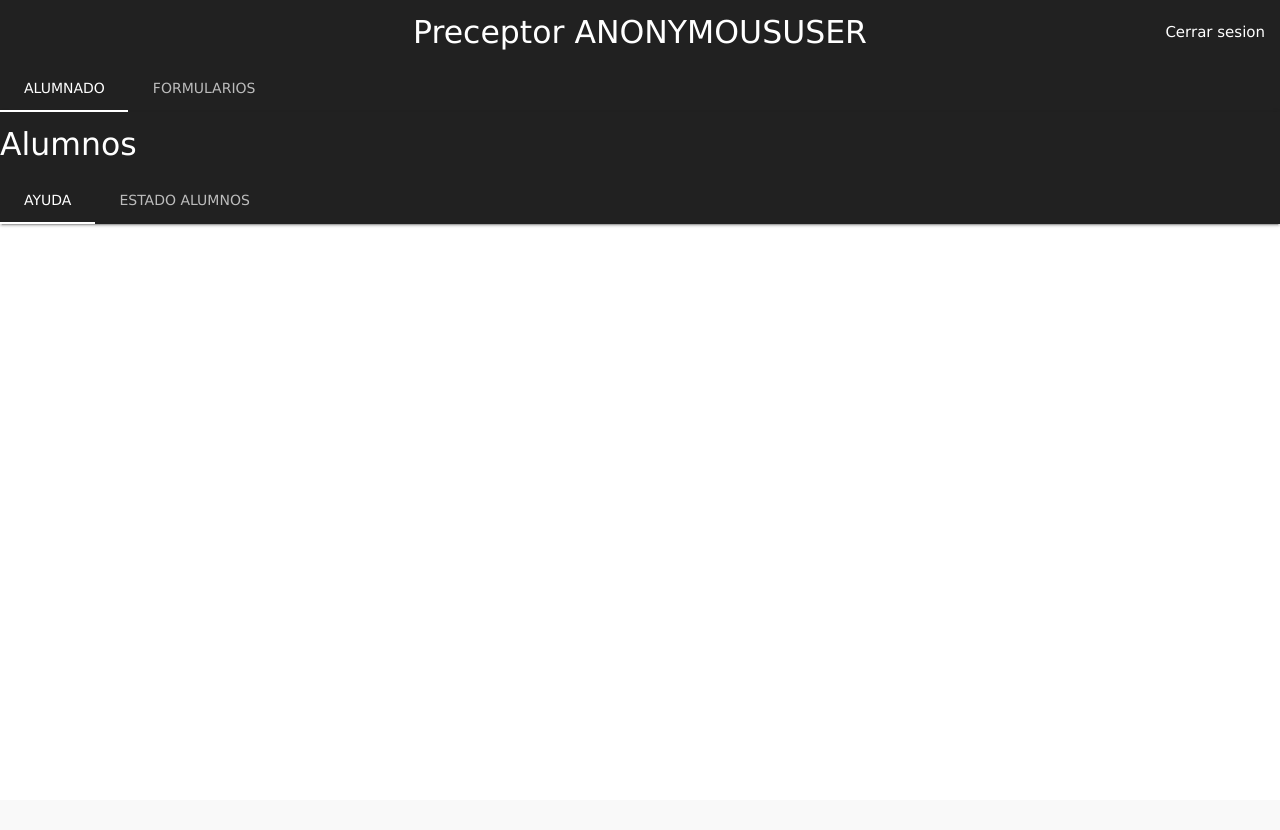
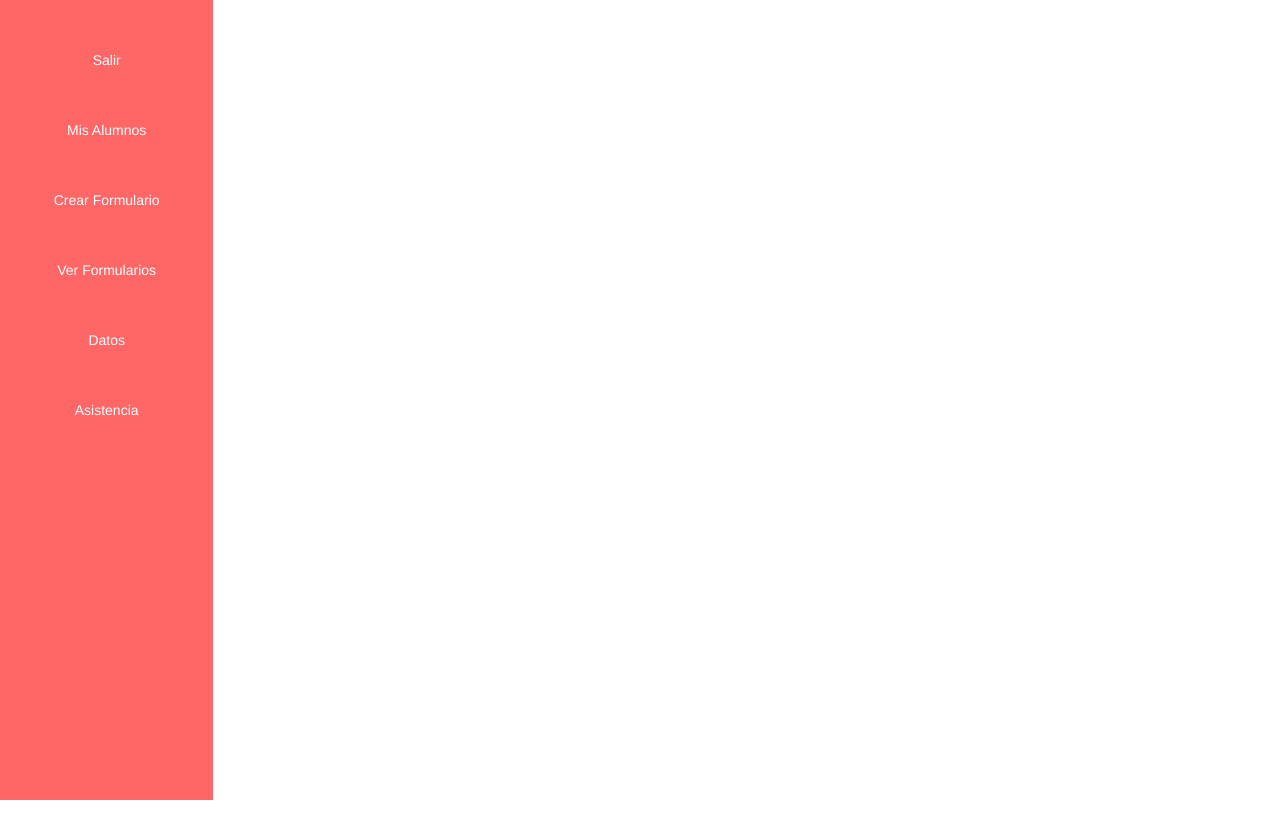
Before and after one commit to emilioalvarez7/ADI_6toC, a Django app: template adi/templates/preceptor/index.html in a window 1280 px wide. Before the commit the page ends 227 px from the top, so only its background shows below. Run offline with Django 3.2, Linux system fonts and the light colour scheme; the template is opened without the code that fills it, so the values that code supplies are empty; a map, chart or similar area stays blank; some libraries are stand-ins or nearby versions.

Commit message:
Deleted index.html and renamed index2 to index

```diff
--- a/adi/templates/preceptor/index.html
+++ b/adi/templates/preceptor/index.html
@@ -1,115 +1,169 @@
 <!DOCTYPE html>
-  {% load static %}
-  <html>
+
+<html lang="en">
     <head>
+        <title>Preceptor</title>
+        <meta charset="utf-8">
+        <meta name="viewport" content="width=device-width, initial-scale=1">
+        <link rel="stylesheet" href="https://maxcdn.bootstrapcdn.com/bootstrap/3.3.7/css/bootstrap.min.css">
+        <script src="https://ajax.googleapis.com/ajax/libs/jquery/3.2.1/jquery.min.js"></script>
+        <script src="https://maxcdn.bootstrapcdn.com/bootstrap/3.3.7/js/bootstrap.min.js"></script>
+        <link href="https://fonts.googleapis.com/icon?family=Material+Icons" rel="stylesheet">
+        <script src="https://cdnjs.cloudflare.com/ajax/libs/Chart.js/2.7.0/Chart.min.js"></script>
         <style>
-        division{
-            display: block;
-            height: 1px;
-            border: 0;
-            border-top: 1px solid #FFFF00;
-            margin: 1em 0;
-            padding: 0;
+
+            .navbar {
+                margin-bottom: 0;
+                border-radius: 0;
+                height: 100%;
+                background-color: #ff6666;
+                border-color: #ff6666;
+                padding:20px !important;
             }
-        select option {
-            margin:40px
+
+            #toast{
+                  position:fixed;
+                  top:10;
+                  left:90%;
+                  transform:translate(-50%);
+                  background-color:#80ff80;
+                  color:#fff;
+                  padding:16px;
+                  border-radius:4px;
+                  text-align:center;
+                  z-index:1;
+                  box-shadow:0 0 20px rgba(0,0,0,0.3);
+                  visibility:visible;
+                  opacity:0;
             }
+
+            #toast.show{
+              visibility:visible;
+              animation:fadeInOut 3s;
+            }
+
+            @keyframes fadeInOut{
+              5%,95%{opacity:1;top:50px}
+              15%,85%{opacity:1;top:30px}
+            }
+
+             body {
+                background-color: #ffffff;
+            }
+
+            a:link, a:visited {
+                color: #ffffff;
+                text-decoration:none;
+            }
+
+            a:link:active, a:visited:active {
+                color: #ffffff;
+            }
+
+            .row.content {
+                height: 800px
+            }
+
+            .sidenav {
+                padding-top: 10px;
+                background-color: #ff6666;
+                height: 100%;
+            }
+            @media screen and (max-width: 767px) {
+            .sidenav {
+              height: auto;
+              padding: 1px;
+            }
+            .row.content {height:auto;}
+
+            .center{
+                float: left;
+                width: 33.3%;
+                text-align: center;
+            }
+
+            #mya {
+                color: #ff6600;
+            }
+
+            input[type="radio"], input[type="checkbox"] {
+                line-height: normal;
+                margin: 0;
+            }
+
         </style>
+    </head>
+    <body>
 
-        <link rel="stylesheet" href="https://cdnjs.cloudflare.com/ajax/libs/materialize/0.98.1/css/materialize.min.css">
-        <!-- Compiled and minified JavaScript -->
-        <script src="https://ajax.googleapis.com/ajax/libs/jquery/3.2.1/jquery.min.js"></script>
-        <script src="https://cdnjs.cloudflare.com/ajax/libs/materialize/0.98.1/js/materialize.min.js"></script>
-        <meta name="viewport" content="width=device-width, initial-scale=1">
-        <link rel="stylesheet" href="https://www.w3schools.com/w3css/4/w3.css">
-        <link href="https://fonts.googleapis.com/icon?family=Material+Icons" rel="stylesheet">
-        <!-- Importamos Bootstrap -->
-        <script src="https://maxcdn.bootstrapcdn.com/bootstrap/3.3.7/js/bootstrap.min.js"></script>
-        <script src="https://cdnjs.cloudflare.com/ajax/libs/Chart.js/2.7.0/Chart.min.js"></script>
-        <!--Let browser know website is optimized for mobile-->
-      <meta charset="UTF-8" name="viewport" content="width=device-width, initial-scale=1.0"/>
-	  <title>Preceptor</title>
-    </head>
-	<!--Esto es una referencia para usar los iconos de materialize-->
-	<!--            <i class="material-icons"></i>                -->
-    <body>
-	  <nav class="nav-extended" style="background-color:#212121">
-  		<div class="nav-wrapper">
-  			<!-- Poner el nombre del preceptor actual al lado del Logo con los tags de Django-->
-  			<a href="#" class="brand-logo center">Preceptor {{user|upper}} </a>
-  			<a href="#" data-activates="mobile-demo" class="button-collapse"><i class="material-icons">menu</i></a>
-  			<ul id="nav-mobile" class="right hide-on-med-and-down">
-  			<li><a href="{% url 'logout_p' %}">Cerrar sesion</a></li>
-  			</ul>
-  			<ul class="side-nav" id="mobile-demo">
-  			<li><a href="#Desloguearse">Cerrar sesion</a></li>
-  			</ul>
+        <!--
+
+        <nav class="navbar navbar-inverse">
+            <div class="container-fluid">
+                <div class="navbar-left">
+                    <a class="navbar-brand" href="#">{{user|upper}}</a>
                 </div>
-  		<div class="nav-content">
-  			<ul class="tabs tabs-transparent">
-  			   <li class="tab"><a class="active" href="#alumnos">Alumnado</a></li>
-  			   <li class="tab"><a href="#formularios">Formularios</a></li>
-  			</ul>
+                <form class="navbar-form navbar-right">
+                    <div class="form-group">
+                    <input type="text" class="form-control" placeholder="Search">
                     </div>
-	  </nav>
-	  <!-- Contenido del TAB Alumnos -->
-	  <div id="alumnos" class="col s12">
-		<nav class="nav-extended" style="background-color:#212121">
-			<div class="nav-wrapper">
-				<!-- Poner el nombre del preceptor actual al lado del Logo con los tags de Django-->
-				<a href="#" class="brand-logo">Alumnos</a>
-				<a href="#" data-activates="mobile-demo" class="button-collapse"><i class="material-icons">menu</i></a>
-			</div>
-			<div class="nav-content">
-				<ul class="tabs tabs-transparent">
-          <li class="tab"><a id="abrir_perfil" href="#perfiles">Ayuda</a></li>
-          <li class="tab"><a id="open_perfil" href="#perfiles">Estado Alumnos</a></li>
-				</ul>
-			</div>
-    </nav>
-	  </div>
-
-	  <!-- Contenido del TAB Formularios -->
-	  <div id="formularios" class="col s12">
-		<nav class="nav-extended" style="background-color:#212121;height:25%;">
-			<div class="nav-wrapper">
-				<!-- Poner el nombre del preceptor actual al lado del Logo con los tags de Django-->
-				<center><a href="#" id="formularios" class="brand-logo">Formularios</a></center>
-			</div>
-			<div class="nav-content">
-				<ul class="tabs tabs-transparent">
-          <li class="tab"><a id="open_cf" href="#f1">Crear Formulario</a></li>
-					<li class="tab"><a id="ver_formularios" href="#f1">Ver Formularios</a></li>
-          <li class="tab"><a id="charts" href="#perfiles">Charts</a></li>
-				</ul>
+                    <button type="submit" class="btn btn-default">Submit</button>
+                </form>
             </div>
         </nav>
 
-    <div id="contenido"></div>
-    <div id="contenido2"></div>
+        -->
+        <div id="toast">HOLAHOLAHOLA</div>
 
-    <!-- Modal para crear Formulario -->
-
-    <div id="id01" class="w3-modal">
-    	<div class="modal-dialog modal-sm" id="datos">
+        <div class="container-fluid text-center">
+            <div class="row content">
+                <div class="col-sm-2 sidenav">
+                    <br>
+                    <br>
+                    <p><a id="" href="{% url 'logout_p' %}">Salir</a></p>
+                    <br>
+                    <br>
+                    <p><a id="mis_alumnos" href="#">Mis Alumnos</a></p>
+                    <br>
+                    <br>
+                    <p><a id="crear_formularios" href="#">Crear Formulario</a></p>
+                    <br>
+                    <br>
+                    <p><a id="mis_formularios" href="#">Ver Formularios</a></p>
+                    <br>
+                    <br>
+                    <p><a id="charts" href="#">Datos</a></p>
+                    <br>
+                    <br>
+                    <p><a id="asistencia" href="#">Asistencia</a></p>
+                    <br>
+                    <br>
+                </div>
+                <div id="contenido2" class="center" align="center"></div>
+                <div class="containter">
+                    <canvas id="chart1"></canvas>
+                </div>
+                <canvas id="chart2" width="10%" height="10%"></canvas>
             </div>
         </div>
 
-
-
-      <!-- Modal para los datos del F2 -->
+        <div id="toast"></div>
 
         <div id="id02" class="w3-modal">
             <div class="modal-dialog modal-sm" id="datos2">
             </div>
         </div>
 
+
+
+        <div class="modal fade bd-example-modal-sm" id="datos" tabindex="-1" role="dialog" aria-labelledby="mySmallModalLabel" aria hidden="true">
+            <div class="modal-dialog modal-sm"></div>
         </div>
+
     </body>
-      <script type="text/javascript" src="https://www.gstatic.com/charts/loader.js"></script>
-      <script>
+
+    <script type="text/javascript">
         $(document).ready(function(){
-            $('#open_perfil').click(function(){
+            $('#mis_alumnos').click(function(){
                 $.ajax({
                     method: "GET",
                     url: "/mis_alumnos/",
@@ -118,23 +172,42 @@
                     $("#contenido2")[0].innerHTML = data;
                 });
             });
+            $('#mis_formularios').click(function(){
+                $.ajax({
+                    method: "GET",
+                    url: "/mis_formularios/",
+                })
+                .done(function(data){
+                    $("#contenido2")[0].innerHTML = data;
+                });
+            });
+            $('#crear_formularios').click(function(){
+                $.ajax({
+                    method: "GET",
+                    url: "/mis_alumnos_presentes/",
+                })
+                .done(function(data){
+                    $("#contenido2")[0].innerHTML = data;
+                });
+            });
+            $('#asistencia').click(function(){
+                $.ajax({
+                    method: "GET",
+                    url: "/faltas/",
+                })
+                .done(function(data){
+                    $("#contenido2")[0].innerHTML = data;
+                });
+            });
             $('#charts').click(function(){
                 $.ajax({
                     method: "GET",
-                url: "/charts/",
-              })
-                .done(function(data){
-                  $("#contenido2")[0].innerHTML = data;
-                  arranca();
-                });
-            });
-            function arranca(){
-              $.ajax({
-                 method: "GET",
-                 url: '/prueba/estoy',
+                    url: "/estadisticas_alumno/",
                 })
                 .done(function(datos){
-                   new Chart(document.getElementById("bar-chart-horizontal"), {
+                    new Chart(document.getElementById("chart1"),
+                        {
+                        height: 260,
                         type: 'horizontalBar',
                         data: {
                             labels: ["Presentes", "Ausentes", "Retirados"],
@@ -150,78 +223,41 @@
                             responsive: true,
                             legend: { display: false },
                             title: {
-                          fontSize: 60,
+                                fontSize: 35,
                                 display: true,
                                 text: 'Alumnos'
                             }
                         }
-                      });
-                      new Chart(document.getElementById("doughnut-chart"), {
-                      type: 'doughnut',
+                    })
+
+                    new Chart(document.getElementById("chart2"),
+                        {
+                        type: 'pie',
                         data: {
                             labels: ["Presentes", "Ausentes", "Retirados"],
                             datasets: [
                                 {
                                     label: "Cantidad",
                                     backgroundColor: ["#3e95cd", "#ff6347","#585858"],
-                            data: [datos.presente,datos.ausente,datos.saliendo]
+                                    data: [datos.presente,datos.ausente,datos.saliendo],
                                 }
                             ]
                         },
                         options: {
+                            responsive: true,
                             legend: { display: false },
                             title: {
-                          fontSize: 40,
+                                fontSize: 35,
                                 display: true,
                                 text: 'Alumnos'
                             }
                         }
-
-                    });
-                  });
-                }
-            $('#open_cf').click(function(){
-              $.ajax({
-                method: "GET",
-                url: "/mis_alumnos_presentes/",
                     })
-                .done(function(data){
-                  $("#contenido2")[0].innerHTML = data;
-                });
-            });
-            $('#ver_formularios').click(function(){
-              $.ajax({
-                method: "GET",
-                url: "/mis_formularios/",
                 })
-                .done(function(data){
-                  $("#contenido2")[0].innerHTML = data;
-                });
             });
         });
     </script>
-      <script type="text/javascript">
-          function drawChart(data) {
-              var data = google.visualization.arrayToDataTable([
-                ['Task', 'Hours per Day'],
-                ['Presemte', data.presente],
-                ['Ausente', data.ausente],
-                ['Saliendo', data.saliendo],
-              ]);
-
-              var options = {
-                title: 'My Daily Activities',
-                is3D: true,
-              };
-
-              var chart = new google.visualization.PieChart(document.getElementById('piechart_3d'));
-              chart.draw(data, options);
-            }
-
-            function alumnos_presentes(){
-              $( "#alumnos_presentes" ).load(window.location.href + " #alumnos_presentes" );
-            }
-
+    <script>
         function traer(url, alum) {
          //alert("soquetes");
          $.ajax({
@@ -236,6 +272,7 @@
               document.getElementById('id01').style.display='block';
            });
        };
+
 
         function cerrar() {
            var modal = document.getElementById('id01');
@@ -252,11 +289,13 @@
              })
             .done(function (data) {
                 $("#datos").html(data);
-          					document.getElementById('id01').style.display='block';
+                $('#datos').modal('show');
+
             });
         };
 
-             function crear_f2(url, alum) {
+        function crear_formulario(url, alum) {
+            console.log("entro");
             $.ajax({
                 method: "POST",
                 url: url,
@@ -265,9 +304,13 @@
                 }
             })
             .done(function (data) {
-                   id01.style.visibility = "hidden"
-                   Materialize.toast("Formulario Creado", 1000, 'blue')
-                   alumnos_presentes()
+                $('#datos').modal('hide');
+                var x=document.getElementById("toast");
+                    x.classList.add("show");
+                    x.innerHTML="Creado";
+                    setTimeout(function(){
+                        x.classList.remove("show");
+                    },3000);
             });
         };
 
@@ -285,35 +328,8 @@
                 });
         };
 
-            function crear_f3(url, alum) {
-             $.ajax({
-               method: "POST",
-               url: url,
-               data: {
-                 csrfmiddlewaretoken: '{{ csrf_token }}'
-               }
-             })
-               .done(function (data) {
-                  id01.style.visibility = "hidden"
-                  Materialize.toast("Formulario Creado", 1000, 'green')
-                  alumnos_presentes()
-               });
-           };
-
-                      function datos_formulario2(url, formu) {
-             $.ajax({
-               method: "POST",
-               url: url,
-               data: {
-                 csrfmiddlewaretoken: '{{ csrf_token }}'
-               }
-             })
-               .done(function (data) {
-                 $("#datos2").html(data);
-                document.getElementById('id02').style.display='block';
-               });
-           };
-           function datos_formulario3(url, formu) {
+        function datos_formulario(url, formu) {
+            alert(formu);
             $.ajax({
                 method: "POST",
                 url: url,
```
Lines whose indentation alone changed are shown as unchanged.
